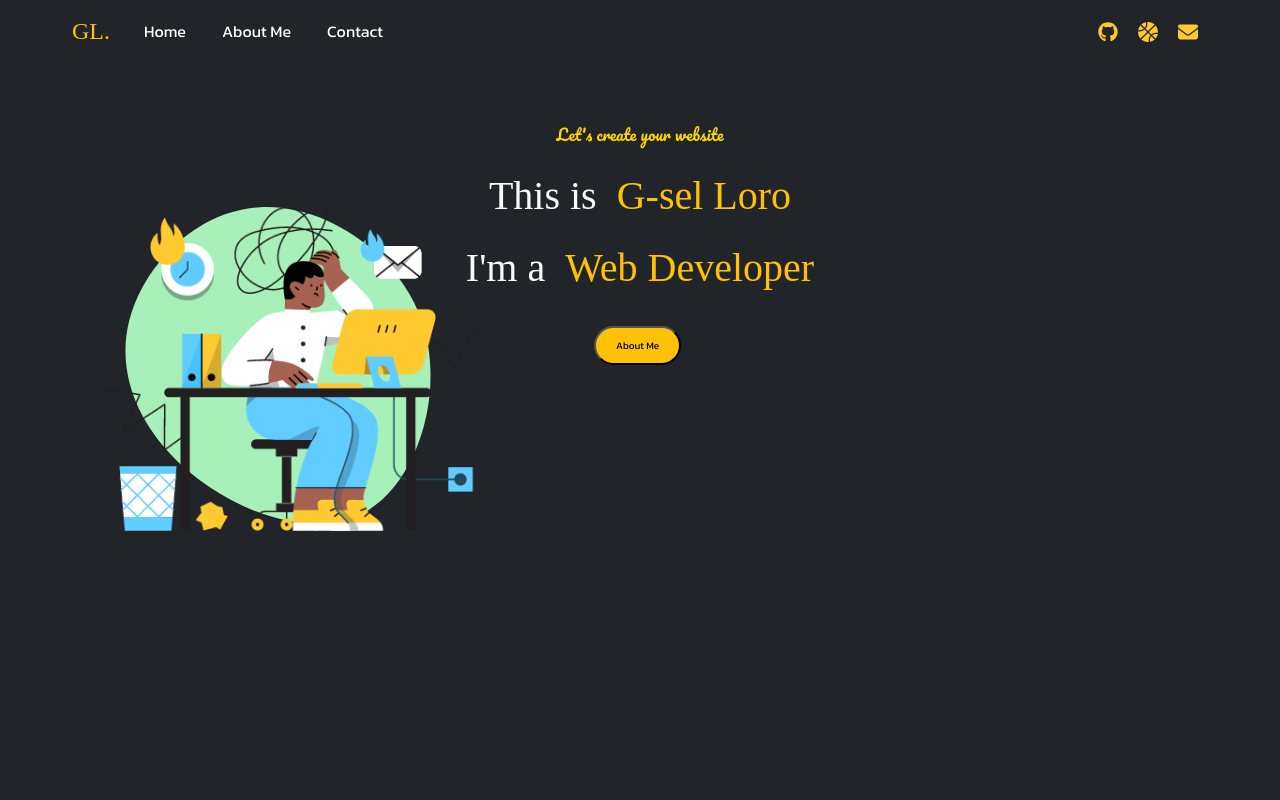
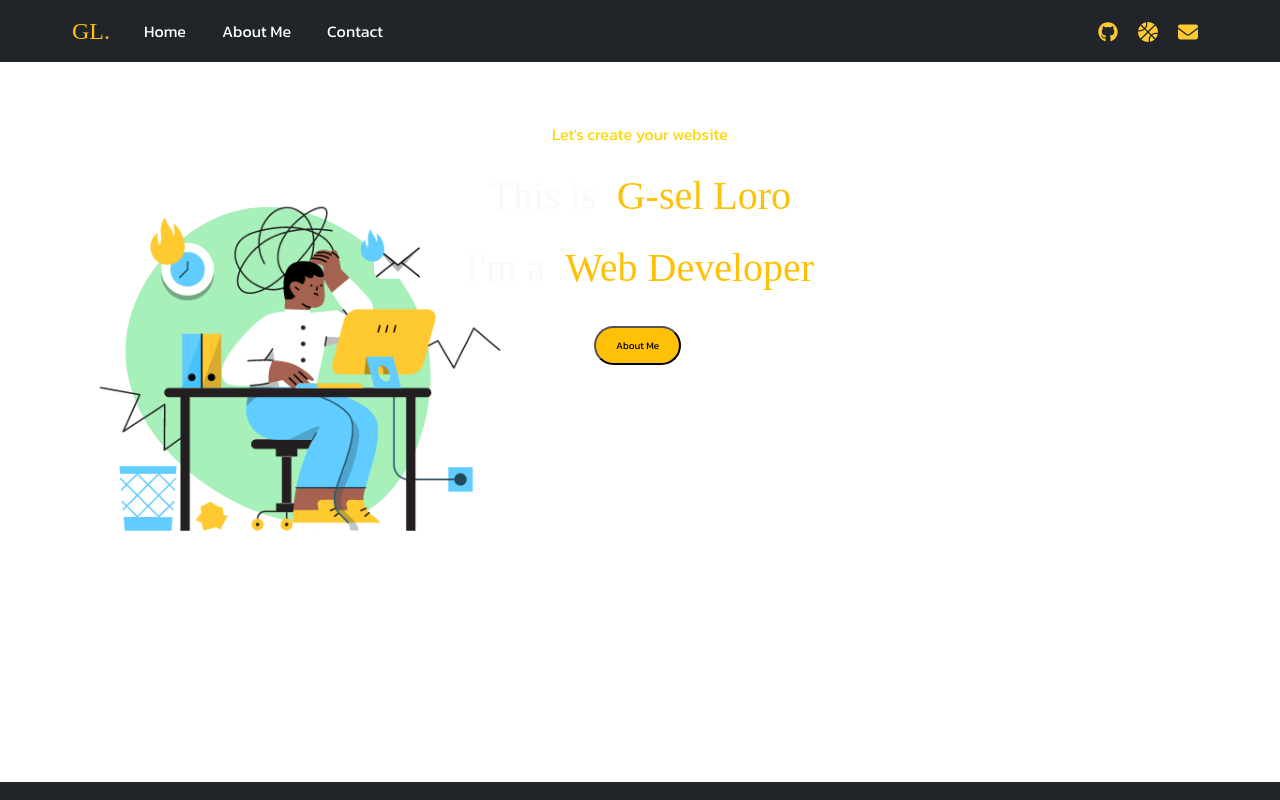
Before and after one commit to G-sel/gml, a Vue app: page / in a window 1280 px wide. Shown: the top 800 px of the page. Built offline with nearby package versions, Linux system fonts and the light colour scheme; a web font is replaced by a local one.

Commit message:
bg color

```diff
--- a/src/components/landingPage.vue
+++ b/src/components/landingPage.vue
@@ -31,7 +31,7 @@ export default {
 
 body{
     height:90vh;
-    background-color: #212529;
+    /* background-color: #212529; */
     font-family: 'Kanit', sans-serif;
 }
 
@@ -56,7 +56,7 @@ body{
     transform: scaleX(-1);
 }
 .greet{
-    font-family: 'Pacifico', cursive;
+    /* font-family: 'Pacifico', cursive; */
     color: #fdd700;
 }
 .container{
```
